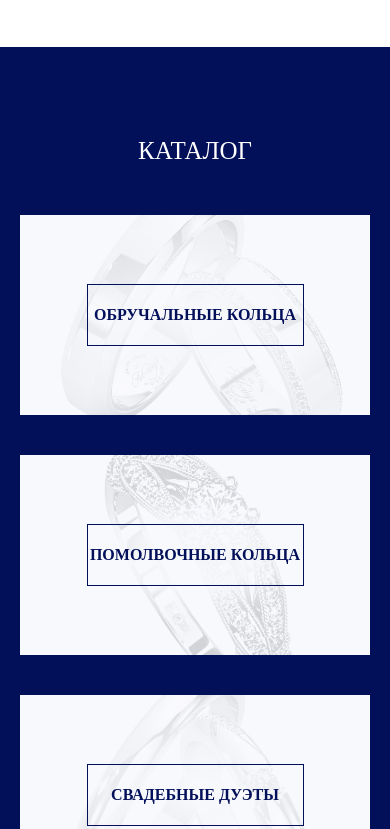
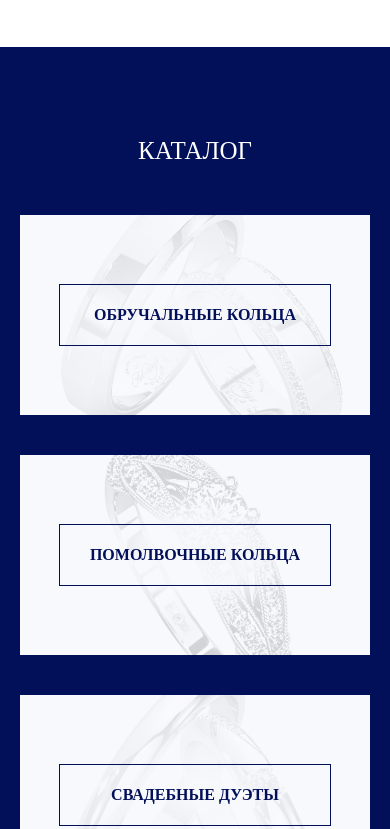
Before and after one commit to greygn/cssproject, a plain HTML site: page index.html in a window 390 px wide. Shown: the part 723-1552 px from the top of the page. Drawn offline with Linux system fonts and the light colour scheme; a web font is replaced by a local one.

Commit message:
catalog-card-text button

```diff
--- a/styles.css
+++ b/styles.css
@@ -900,7 +900,7 @@ footer{
     }
 
     .catalog-card-text{
-        width: 215px;
+        width: 270px;
     }
 
     #new-catalog{
```
